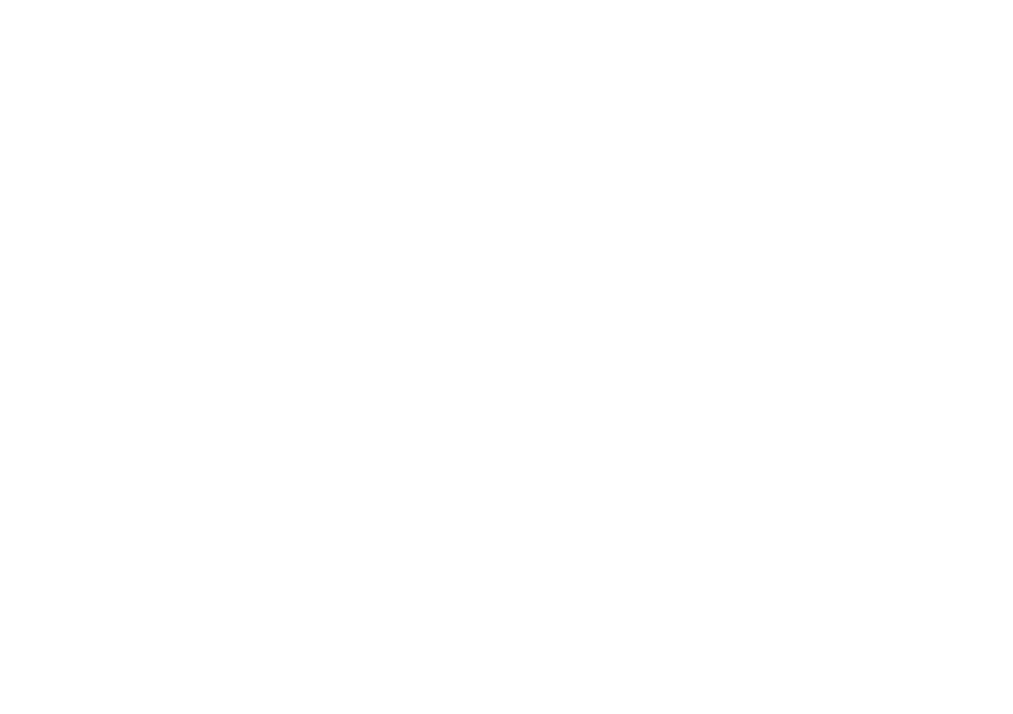
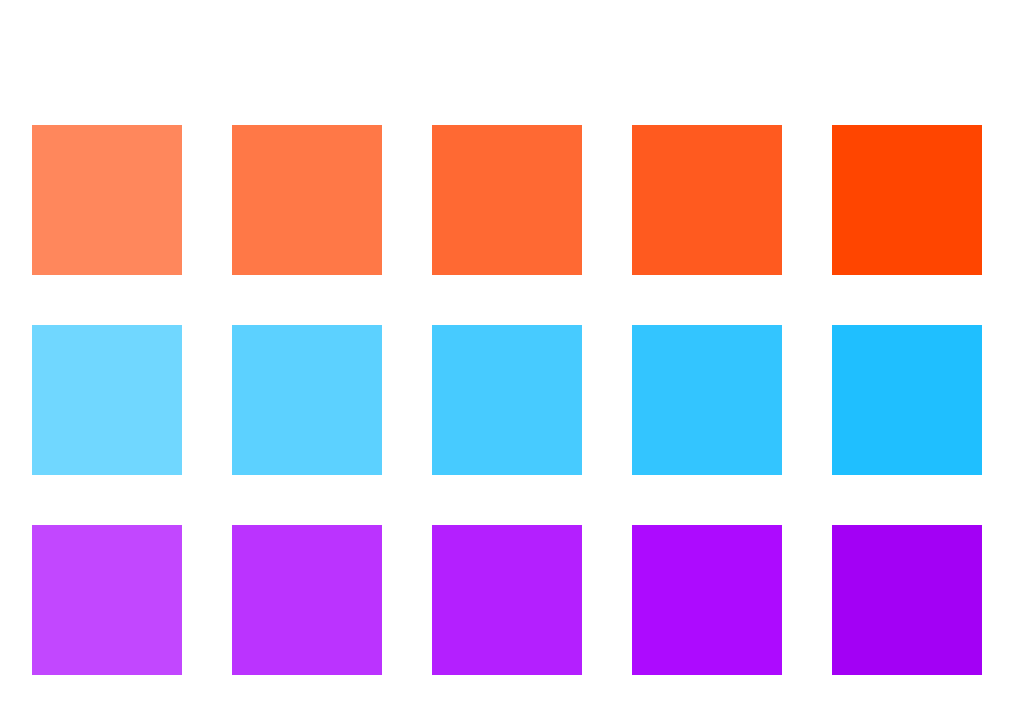
Before and after one commit to g1eb/samples, a React (Create React App) app: page / in a window 1280 px wide. Shown: the top 714 px of the page, without its empty margins (133-1146 px from the left). Built offline with nearby package versions, Linux system fonts and the light colour scheme.

Commit message:
Added container and sample components to the app.

```diff
--- a/src/App.js
+++ b/src/App.js
@@ -1,11 +1,30 @@
-import React, { Component } from 'react';
+import React from 'react';
+
+import Sample from './components/Sample'
+import Container from './components/Container'
+
 import './styles/app.css';
 
-class App extends Component {
+class App extends React.Component {
   render() {
     return (
-      <div className="container">
-      </div>
+      <Container>
+        <Sample src="" name="sample 1" color="#FF875C" />
+        <Sample src="" name="sample 2" color="#FF7847" />
+        <Sample src="" name="sample 3" color="#FF6933" />
+        <Sample src="" name="sample 4" color="#FF5A1F" />
+        <Sample src="" name="sample 5" color="#FF4500" />
+        <Sample src="" name="sample 6" color="#70D7FF" />
+        <Sample src="" name="sample 7" color="#5CD1FF" />
+        <Sample src="" name="sample 8" color="#47CBFF" />
+        <Sample src="" name="sample 9" color="#33C5FF" />
+        <Sample src="" name="sample 10" color="#1FBFFF" />
+        <Sample src="" name="sample 11" color="#C247FF" />
+        <Sample src="" name="sample 12" color="#BB33FF" />
+        <Sample src="" name="sample 13" color="#B41FFF" />
+        <Sample src="" name="sample 14" color="#AD0AFF" />
+        <Sample src="" name="sample 15" color="#A300F5" />
+      </Container>
     );
   }
 }
```
